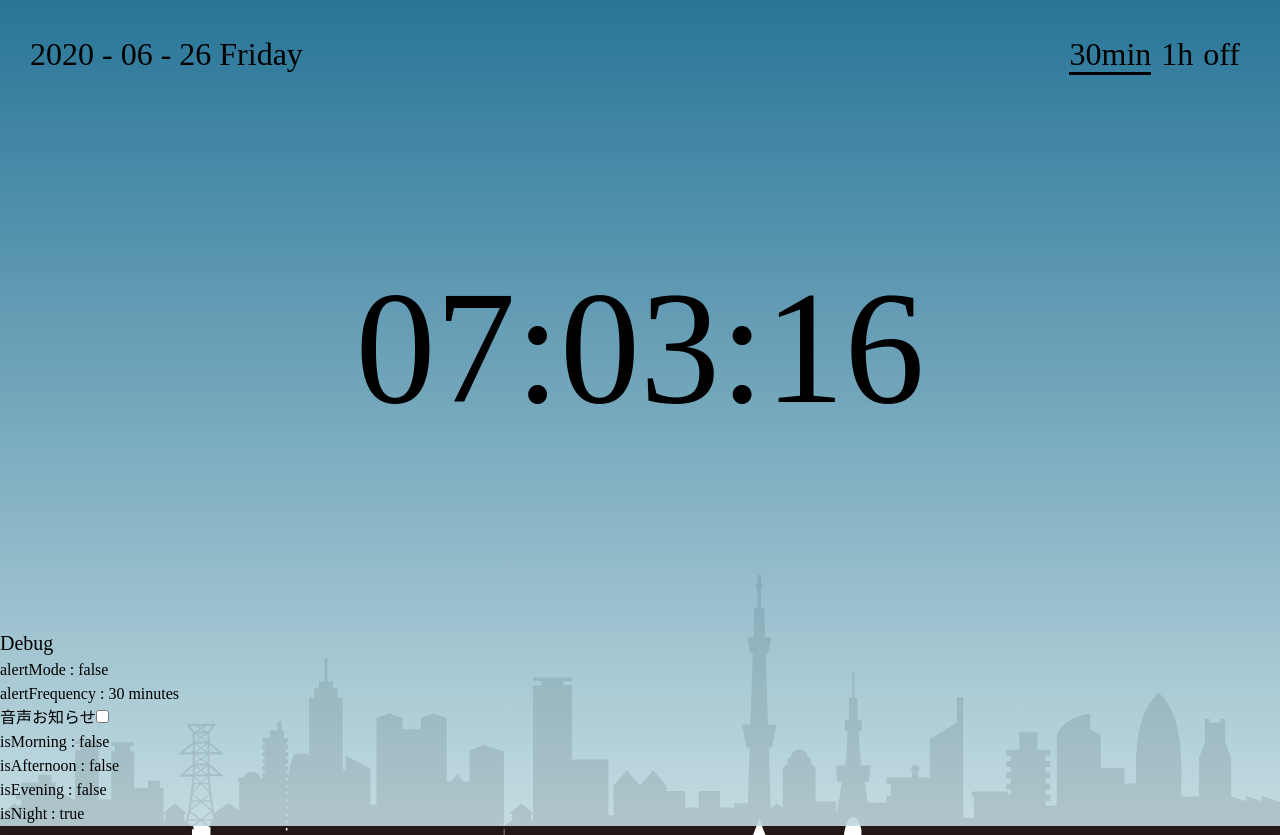
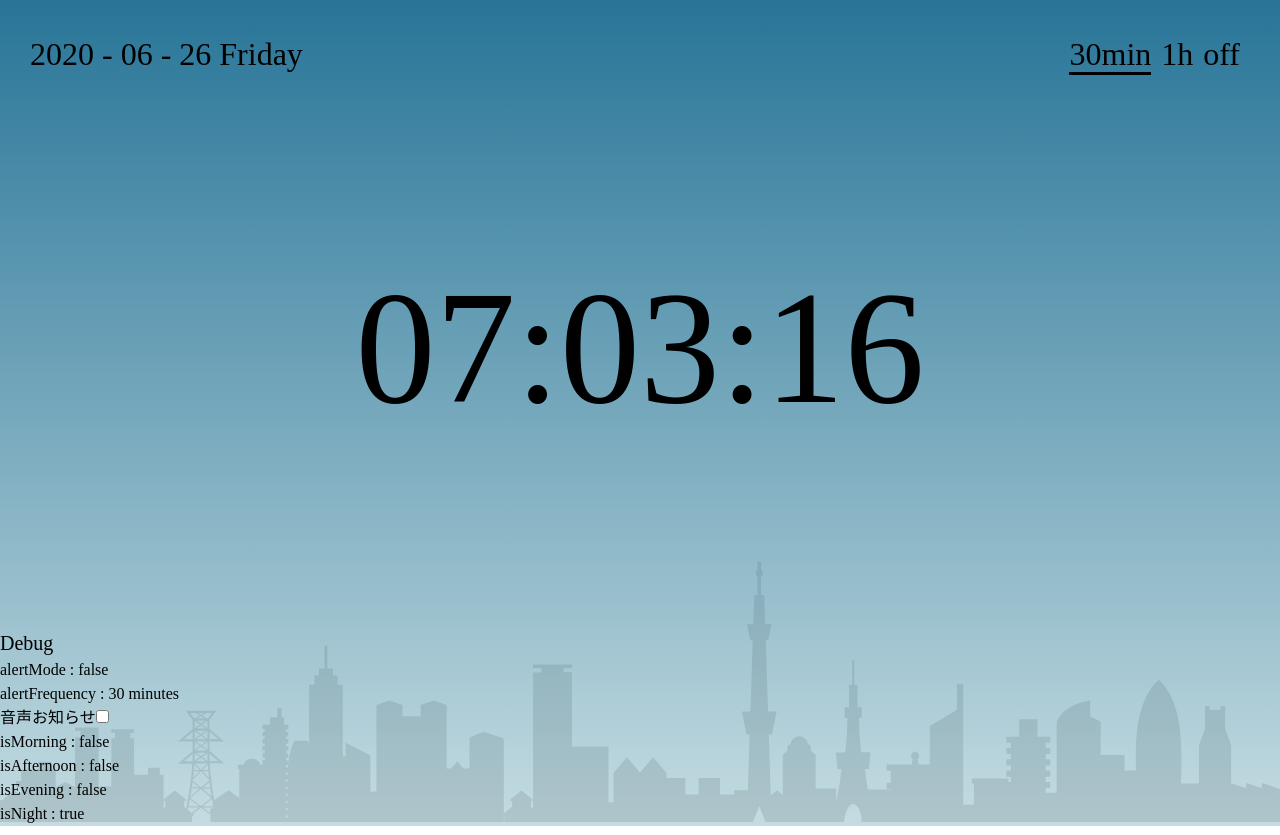
Before and after one commit to chatbox-inc/cb_joho, a Nuxt app: page / in a window 1280 px wide. Built offline with nearby package versions, Linux system fonts and the light colour scheme; a web font is replaced by a local one.

Commit message:
fix 背景画像微調整

```diff
--- a/pages/index.vue
+++ b/pages/index.vue
@@ -202,7 +202,7 @@ export default {
 }
 .footer {
   position: absolute;
-  height: 20vw;
+  height: 21vw;
   width: 100vw;
   bottom: 0;
   img {
```
